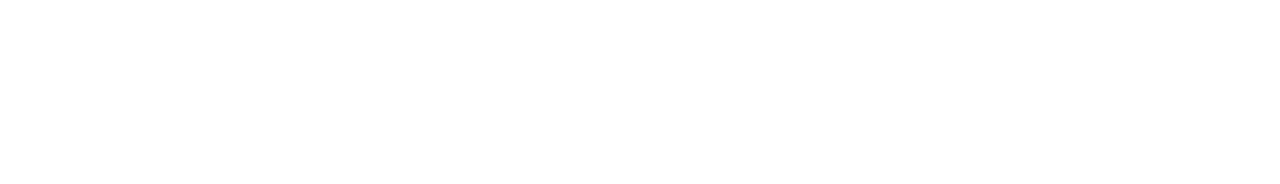
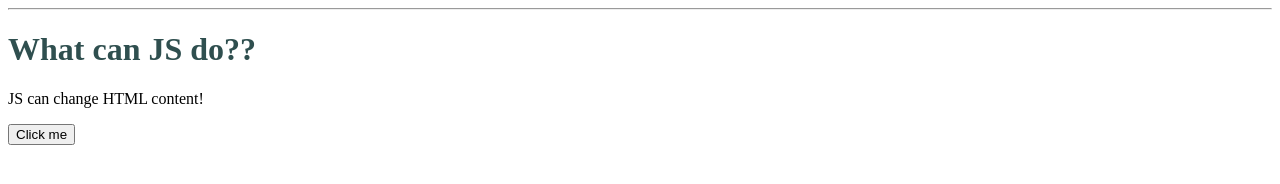
Before and after one commit to eduVieiraAF/JS, a plain HTML site: page JS tutorial/index.html in a window 1280 px wide. Drawn offline with Linux system fonts and the light colour scheme.

Commit message:
Playing around

```diff
--- a/JS tutorial/index.html
+++ b/JS tutorial/index.html
@@ -4,10 +4,17 @@
     <meta charset="UTF-8">
     <meta http-equiv="X-UA-Compatible" content="IE=edge">
     <meta name="viewport" content="width=device-width, initial-scale=1.0">
-    <title>Webpage as to start learning JS</title>
+    <title>Learning JS</title>
     <link rel="stylesheet" href="style.css">
 </head>
 <body>
 
+    <hr>
+    <h1 style="color: darkslategray;">What can JS do??</h1>
+
+    <p id="clicked">JS can change HTML content!</p>
+    <button type="button"
+    onclick="document.getElementById('clicked').innerHTML = 'Hello, World of JS.'">Click me</button>
+
 </body>
 </html>
```
